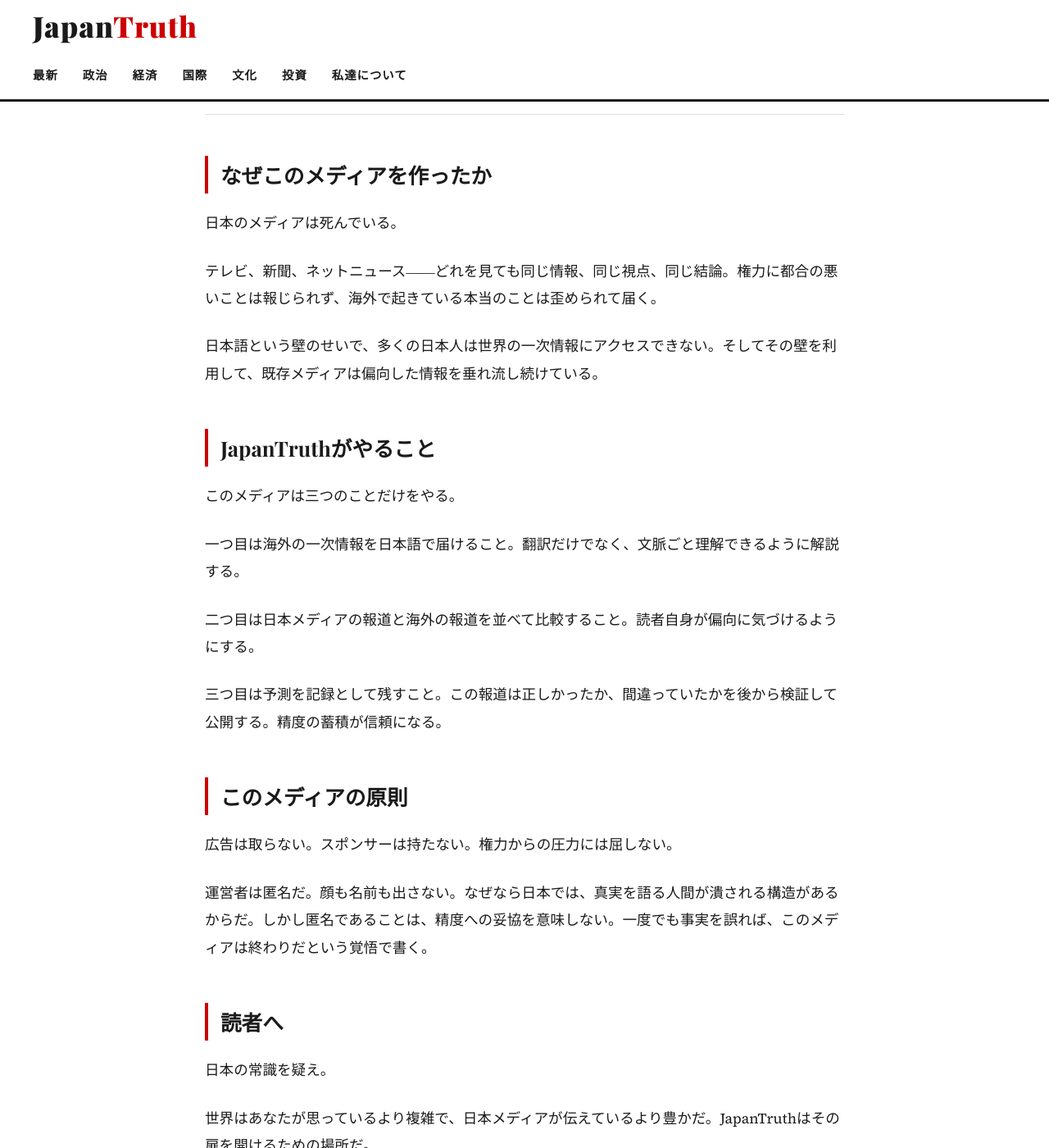
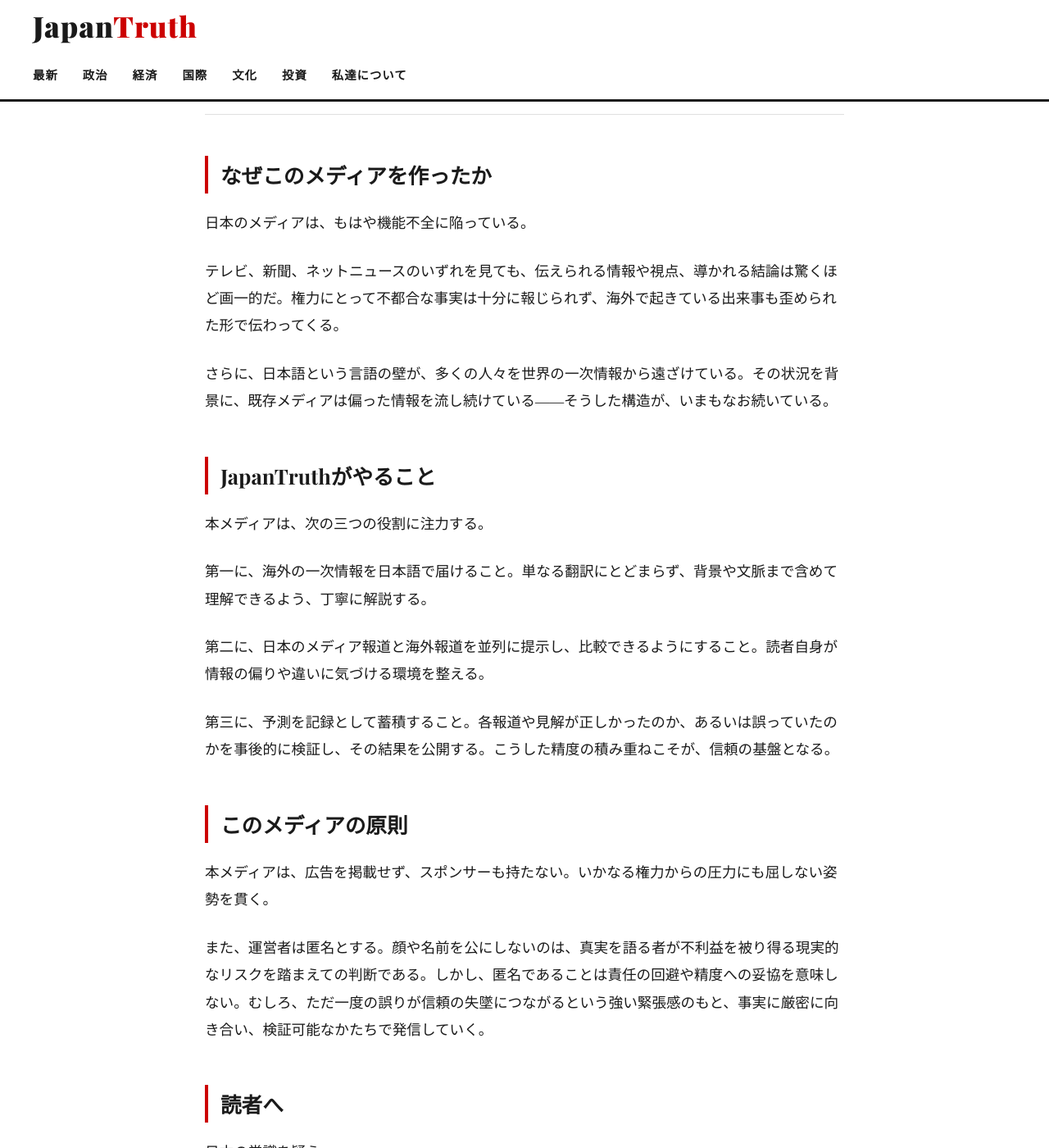
Before and after one commit to JapanTruth/japantruth.github.io, a Jekyll site: the page built from _posts/2026-04-13-first-post.md, in a window 1280 px wide and 1400 px high, scrolled down 436 px. Shown: the whole window at 82% size. Built offline with Jekyll 4.4.1, drawn with Linux system fonts in a browser that asks for light colours; some of the changed text lies outside the part shown.

Commit message:
Update 2026-04-13-first-post.md

```diff
--- a/_posts/2026-04-13-first-post.md
+++ b/_posts/2026-04-13-first-post.md
@@ -6,32 +6,34 @@ date: 2026-04-13
 
 ## なぜこのメディアを作ったか
 
-日本のメディアは死んでいる。
+日本のメディアは、もはや機能不全に陥っている。
 
-テレビ、新聞、ネットニュース――どれを見ても同じ情報、同じ視点、同じ結論。権力に都合の悪いことは報じられず、海外で起きている本当のことは歪められて届く。
+テレビ、新聞、ネットニュースのいずれを見ても、伝えられる情報や視点、導かれる結論は驚くほど画一的だ。権力にとって不都合な事実は十分に報じられず、海外で起きている出来事も歪められた形で伝わってくる。
 
-日本語という壁のせいで、多くの日本人は世界の一次情報にアクセスできない。そしてその壁を利用して、既存メディアは偏向した情報を垂れ流し続けている。
+さらに、日本語という言語の壁が、多くの人々を世界の一次情報から遠ざけている。その状況を背景に、既存メディアは偏った情報を流し続けている――そうした構造が、いまもなお続いている。
+
 
 ## JapanTruthがやること
 
-このメディアは三つのことだけをやる。
+本メディアは、次の三つの役割に注力する。
 
-一つ目は海外の一次情報を日本語で届けること。翻訳だけでなく、文脈ごと理解できるように解説する。
+第一に、海外の一次情報を日本語で届けること。単なる翻訳にとどまらず、背景や文脈まで含めて理解できるよう、丁寧に解説する。
 
-二つ目は日本メディアの報道と海外の報道を並べて比較すること。読者自身が偏向に気づけるようにする。
+第二に、日本のメディア報道と海外報道を並列に提示し、比較できるようにすること。読者自身が情報の偏りや違いに気づける環境を整える。
 
-三つ目は予測を記録として残すこと。この報道は正しかったか、間違っていたかを後から検証して公開する。精度の蓄積が信頼になる。
+第三に、予測を記録として蓄積すること。各報道や見解が正しかったのか、あるいは誤っていたのかを事後的に検証し、その結果を公開する。こうした精度の積み重ねこそが、信頼の基盤となる。
+
 
 ## このメディアの原則
 
-広告は取らない。スポンサーは持たない。権力からの圧力には屈しない。
+本メディアは、広告を掲載せず、スポンサーも持たない。いかなる権力からの圧力にも屈しない姿勢を貫く。
 
-運営者は匿名だ。顔も名前も出さない。なぜなら日本では、真実を語る人間が潰される構造があるからだ。しかし匿名であることは、精度への妥協を意味しない。一度でも事実を誤れば、このメディアは終わりだという覚悟で書く。
+また、運営者は匿名とする。顔や名前を公にしないのは、真実を語る者が不利益を被り得る現実的なリスクを踏まえての判断である。しかし、匿名であることは責任の回避や精度への妥協を意味しない。むしろ、ただ一度の誤りが信頼の失墜につながるという強い緊張感のもと、事実に厳密に向き合い、検証可能なかたちで発信していく。
 
 ## 読者へ
 
 日本の常識を疑え。
 
-世界はあなたが思っているより複雑で、日本メディアが伝えているより豊かだ。JapanTruthはその扉を開けるための場所だ。
+世界は、私たちが想像している以上に複雑であり、日本のメディアが伝える以上に多層的で豊かな姿を持っている。JapanTruthは、その本来の姿に触れるための入口となる場である。
 
-権力に屈しない報道を、ここから始める。
+権力に左右されない報道を、ここから静かに、しかし確かな意志をもって始める。
```
